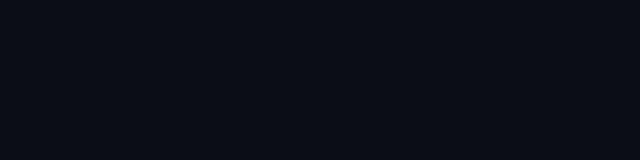
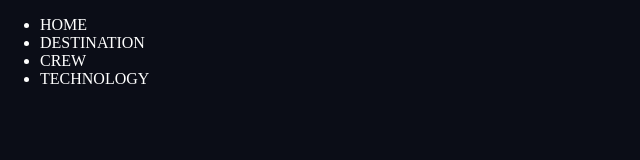
Before and after one commit to reynaldlamury/space-tourism, a website built with Vite: page src/index.html in a window 1280 px wide. Shown: the whole page, without its empty margins (0-640 px from the left). Built offline with nearby package versions, Linux system fonts and the light colour scheme; a web font is replaced by a local one.

Commit message:
create <nav> container on index.html

```diff
--- a/src/index.html
+++ b/src/index.html
@@ -17,6 +17,19 @@
   </head>
   <body>
     <div id="app">
+      <nav>
+        <div class="nav-container">
+          <div class="logo"></div>
+          <div class="nav-link-wrapper">
+            <ul class="nav-link">
+              <li>HOME</li>
+              <li>DESTINATION</li>
+              <li>CREW</li>
+              <li>TECHNOLOGY</li>
+            </ul>
+          </div>
+        </div>
+      </nav>
     </div>
     <script type="module" src="/main.js"></script>
   </body>
```
